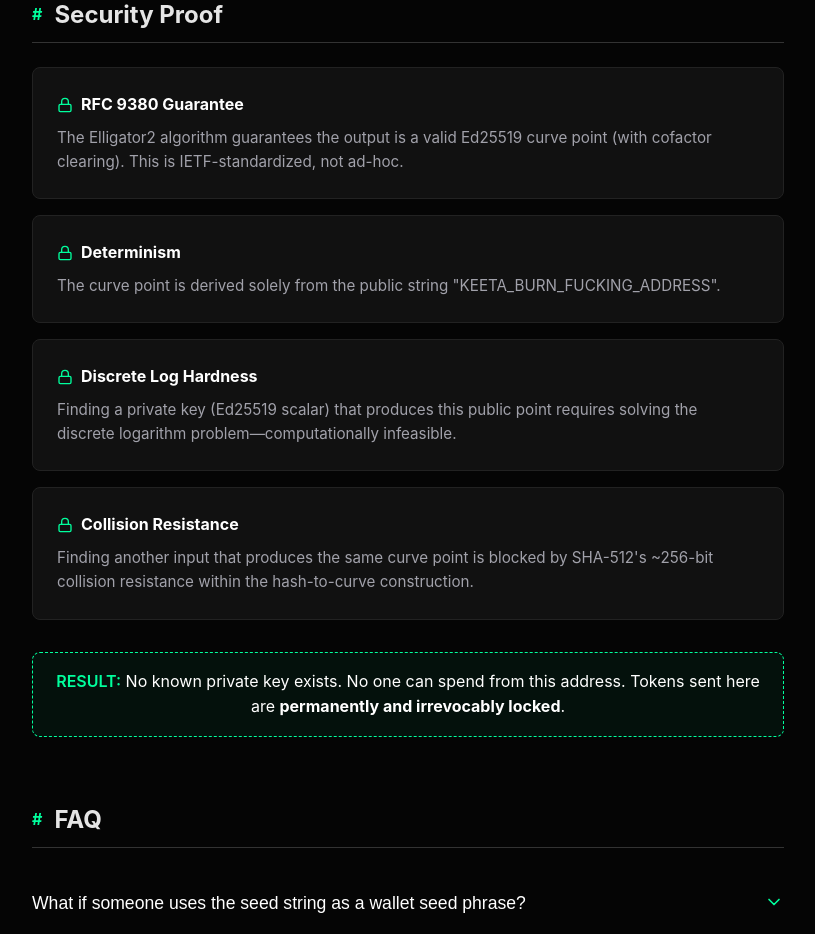
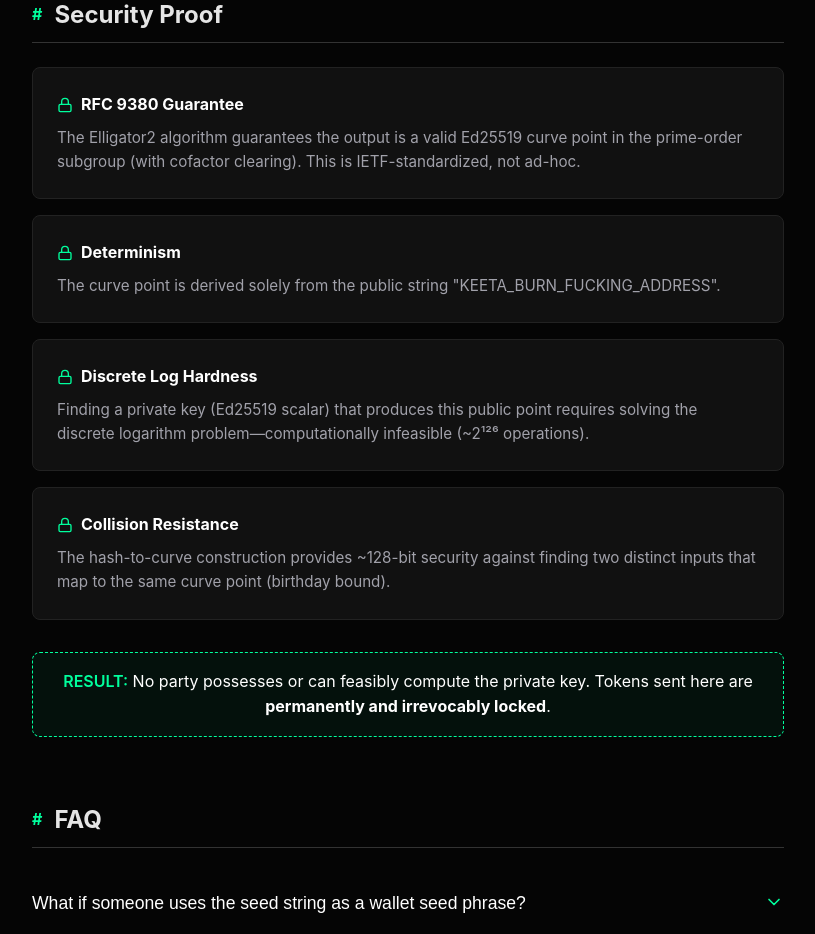
Before and after one commit to moww20/justfuckinguseburnaddress.com, a React (Vite) app: page / in a window 1280 px wide. Shown: the part 3540-4474 px from the top of the page, without its empty margins (232-1047 px from the left). Built offline with nearby package versions, Linux system fonts and the light colour scheme.

Commit message:
chore: cryptographic implementation audit and fixes

```diff
--- a/src/App.tsx
+++ b/src/App.tsx
@@ -77,7 +77,7 @@ function App() {
   console.log("  ✅ FULLY VERIFIED BURN ADDRESS:");
   console.log("  " + address);
   console.log("============================================");
-  console.log("\\n✓ No known private key exists");
+  console.log("\\n✓ No party possesses or can feasibly compute the private key");
   console.log("✓ Tokens sent here are permanently locked");
   console.log("✓ Verified using RFC 9380 + RFC 8032 standard");
 })();`;
@@ -208,10 +208,10 @@ function App() {
         <Section title="Security Proof" delay={0.6}>
           <ul style={{ listStyle: 'none', padding: 0, display: 'grid', gap: '1rem' }}>
             {[
-              { title: "RFC 9380 Guarantee", desc: "The Elligator2 algorithm guarantees the output is a valid Ed25519 curve point (with cofactor clearing). This is IETF-standardized, not ad-hoc." },
+              { title: "RFC 9380 Guarantee", desc: "The Elligator2 algorithm guarantees the output is a valid Ed25519 curve point in the prime-order subgroup (with cofactor clearing). This is IETF-standardized, not ad-hoc." },
               { title: "Determinism", desc: `The curve point is derived solely from the public string "${seedString}".` },
-              { title: "Discrete Log Hardness", desc: "Finding a private key (Ed25519 scalar) that produces this public point requires solving the discrete logarithm problem—computationally infeasible." },
-              { title: "Collision Resistance", desc: "Finding another input that produces the same curve point is blocked by SHA-512's ~256-bit collision resistance within the hash-to-curve construction." }
+              { title: "Discrete Log Hardness", desc: "Finding a private key (Ed25519 scalar) that produces this public point requires solving the discrete logarithm problem—computationally infeasible (~2¹²⁶ operations)." },
+              { title: "Collision Resistance", desc: "The hash-to-curve construction provides ~128-bit security against finding two distinct inputs that map to the same curve point (birthday bound)." }
             ].map((item, i) => (
               <li key={i} style={{ padding: '1.5rem', background: '#111', border: '1px solid #222', borderRadius: '8px' }}>
                 <div style={{ display: 'flex', alignItems: 'center', gap: '0.5rem', marginBottom: '0.5rem' }}>
@@ -223,7 +223,7 @@ function App() {
             ))}
           </ul>
           <div style={{ marginTop: '2rem', textAlign: 'center', padding: '1rem', border: '1px dashed var(--accent)', borderRadius: '8px', color: '#fff', background: 'rgba(0, 255, 157, 0.05)' }}>
-            <span style={{ color: 'var(--accent)', fontWeight: 600 }}>RESULT:</span> No known private key exists. No one can spend from this address. Tokens sent here are <strong>permanently and irrevocably locked</strong>.
+            <span style={{ color: 'var(--accent)', fontWeight: 600 }}>RESULT:</span> No party possesses or can feasibly compute the private key. Tokens sent here are <strong>permanently and irrevocably locked</strong>.
           </div>
         </Section>
 
```
Also changed, not shown: scripts/verify.ts (+5 -6 lines), 2 other files (tests, documents, lock files or other folders).
